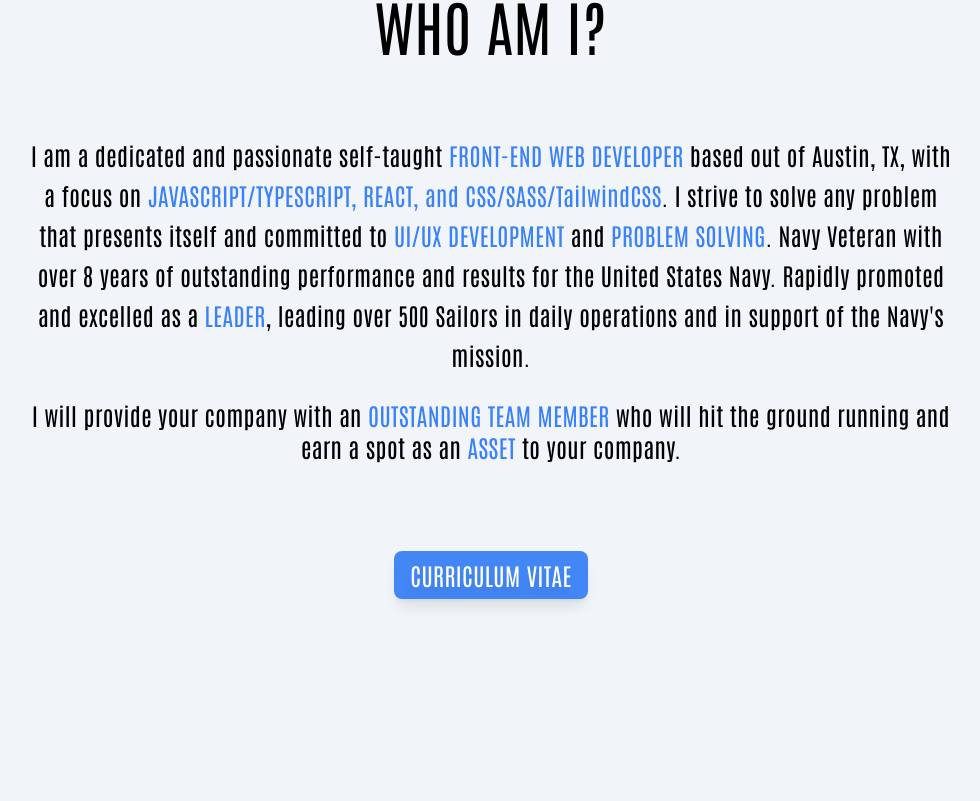
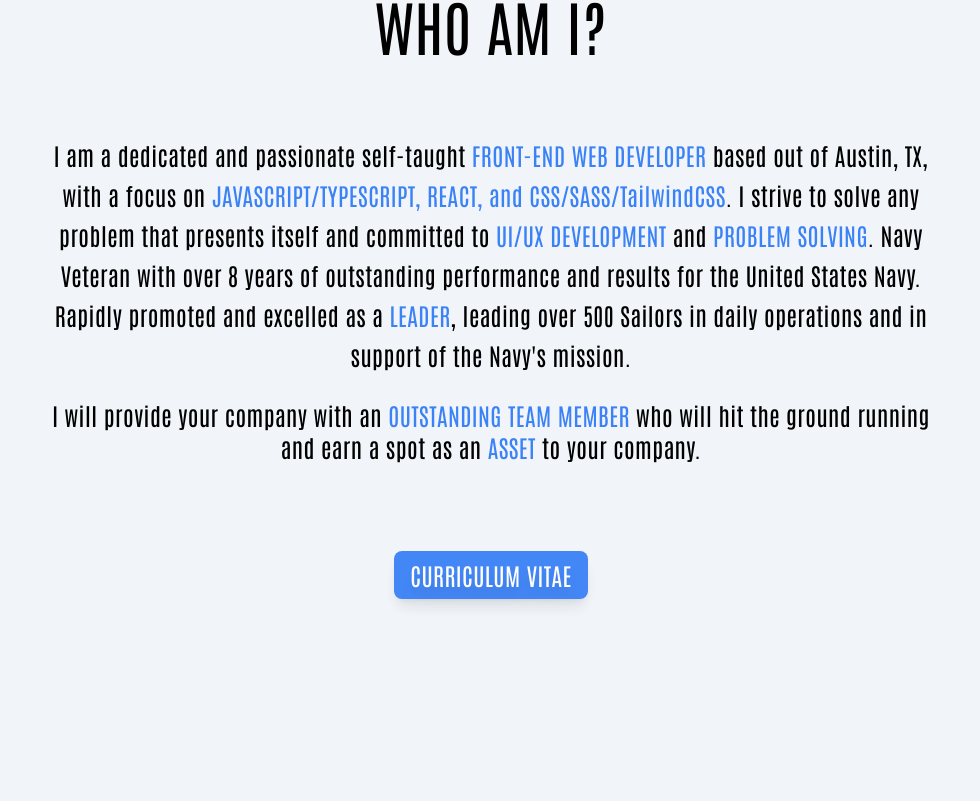
Before and after one commit to mdubelbeis/portfolio-v2, a React (Vite) app: page / in a window 1280 px wide. Shown: the part 839-1640 px from the top of the page, without its empty margins (149-1129 px from the left). Built offline with nearby package versions, Linux system fonts and the light colour scheme; a web font is replaced by a local one.

Commit message:
fixed letter spacing

```diff
--- a/src/components/About.tsx
+++ b/src/components/About.tsx
@@ -4,9 +4,9 @@ import Button from '../ui/Button';
 const About: React.FC = () => {
   const spanText = 'lg:4xl text-2xl text-blue-500';
   return (
-    <section className="relative flex flex-col items-center justify-center gap-10 bg-slate-100 py-28 px-4 font-hero-text leading-loose tracking-wide text-black lg:gap-20 lg:py-72">
+    <section className="relative flex flex-col items-center justify-center gap-10 bg-slate-100 py-28 font-hero-text leading-loose tracking-wide text-black md:px-8 lg:gap-20 lg:py-72">
       <h2 className="text-center font-hero-text text-4xl text-black lg:text-6xl">WHO AM I?</h2>
-      <div className="flex w-full flex-col gap-6 text-center text-xl md:w-9/12 lg:text-2xl">
+      <div className="flex w-full flex-col gap-6 px-2 text-center text-xl md:w-9/12 lg:text-2xl">
         <p className="leading-10">
           I am a dedicated and passionate self-taught <span className={spanText}>FRONT-END WEB DEVELOPER</span> based
           out of Austin, TX, with a focus on{' '}
```
